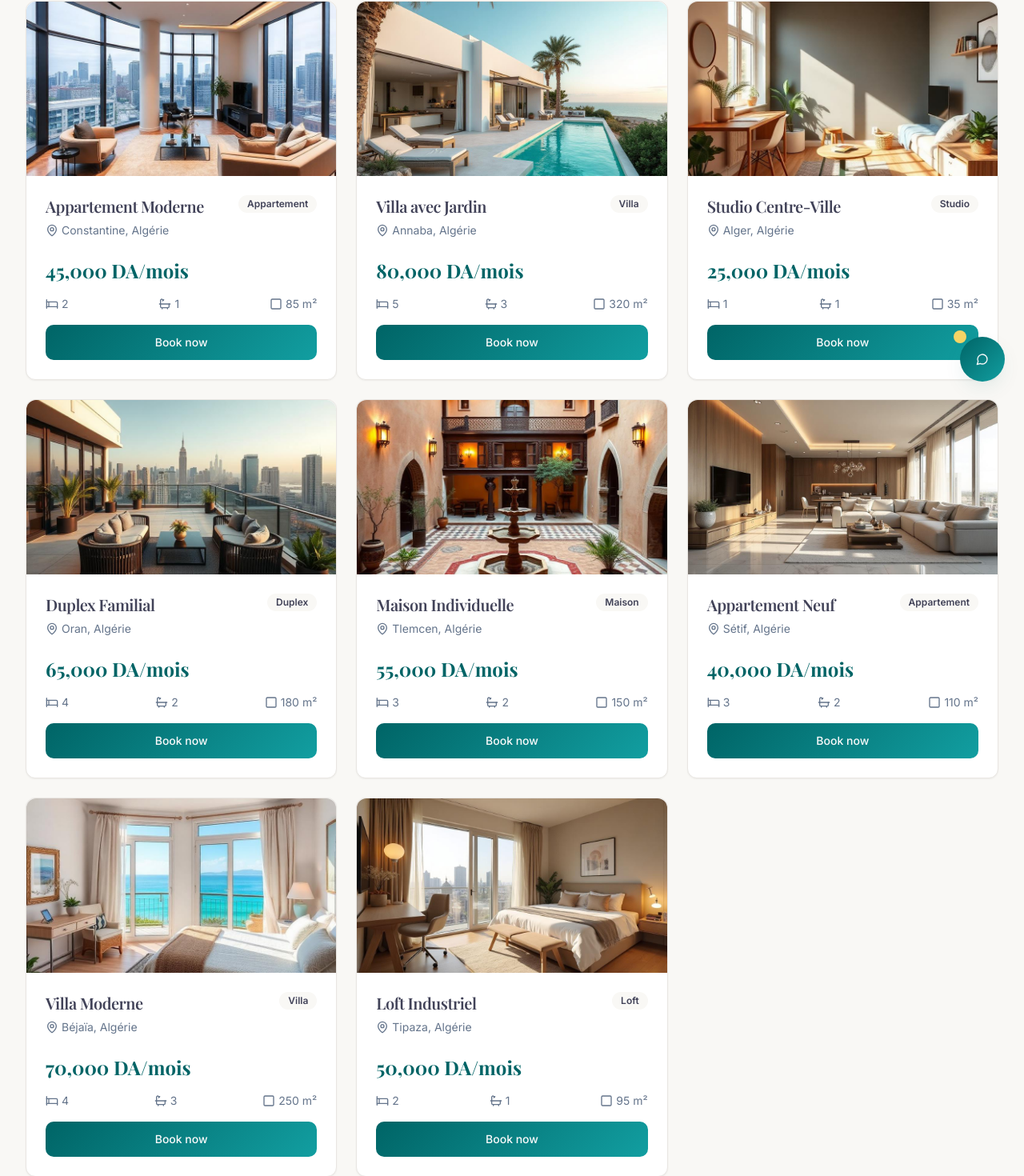
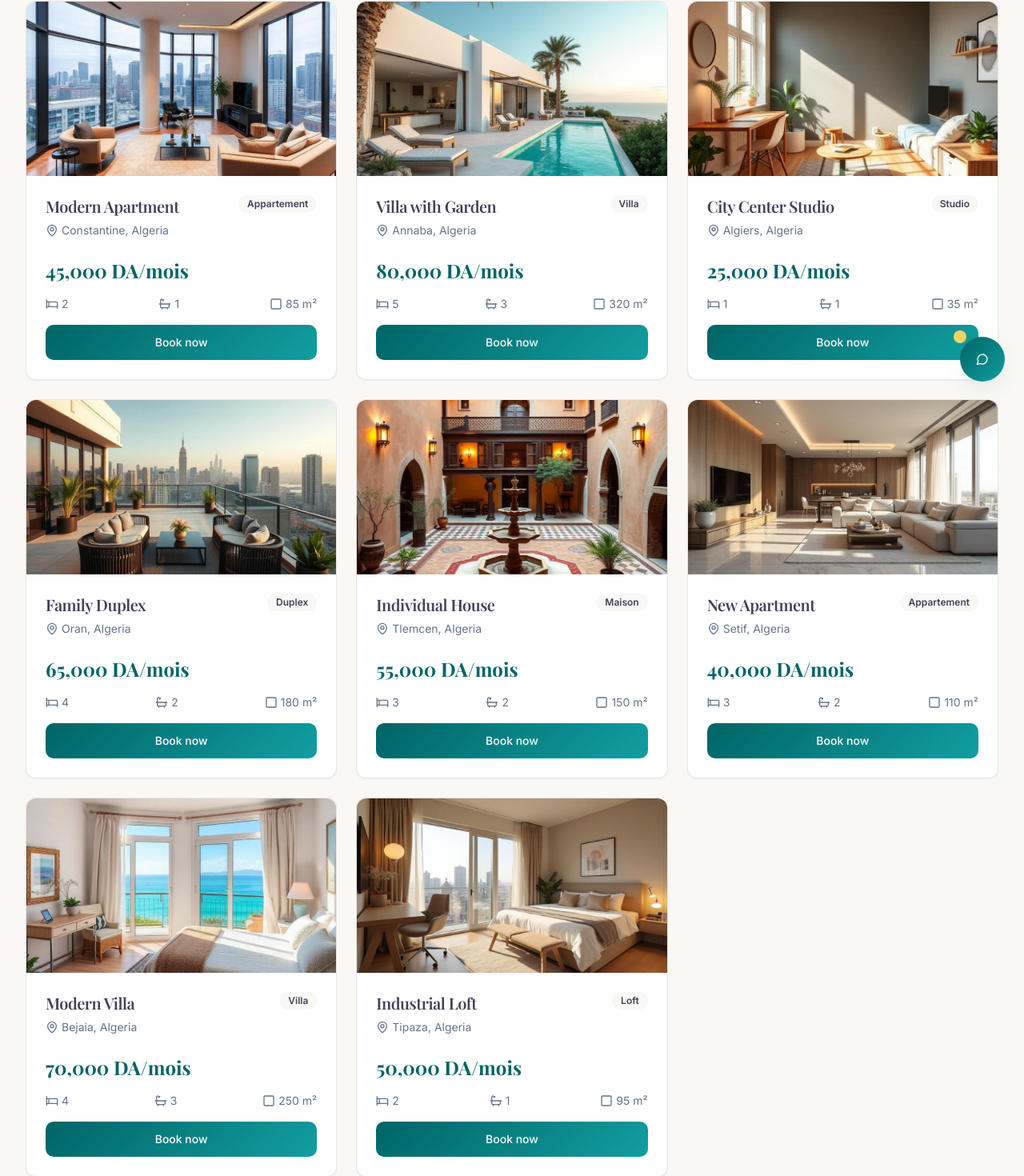
Before and after one commit to EdulogyIT/HOLIBAYT, a React (Vite) app: page /rent in a window 1280 px wide. Shown: the part 299-1769 px from the top of the page at 80% size. Built offline with nearby package versions, Linux system fonts and the light colour scheme.

Commit message:
Translate property names and locations
Translate property names and locations for buy, rent, and short stay pages.

```diff
--- a/src/contexts/LanguageContext.tsx
+++ b/src/contexts/LanguageContext.tsx
@@ -351,7 +351,42 @@ const allTranslations = {
     newsletterDescription: 'Abonnez-vous à notre newsletter et ne manquez jamais les dernières analyses immobilières',
     enterEmail: 'Entrez votre email',
     subscribe: 'S\'abonner',
-    backToBlog: 'Retour au Blog',
+    backToBlog: "Retour au Blog",
+
+    // Property names
+    villaMediterranean: "Villa Méditerranéenne",
+    luxuryApartment: "Appartement de Luxe",
+    modernApartment: "Appartement Moderne",
+    villaModern: "Villa Moderne",
+    duplexFamily: "Duplex Familial",
+    traditionalHouse: "Maison Traditionnelle",
+    modernStudio: "Studio Moderne",
+    apartmentStanding: "Appartement Standing",
+    villaWithPool: "Villa avec Piscine",
+    villaWithGarden: "Villa avec Jardin",
+    studioCenterCity: "Studio Centre-Ville",
+    individualHouse: "Maison Individuelle",
+    newApartment: "Appartement Neuf",
+    industrialLoft: "Loft Industriel",
+    studioShortStay: "Studio Courts Séjours",
+    seaViewApartment: "Appartement Vue Mer",
+    holidayVilla: "Villa de Vacances",
+    guestRoom: "Chambre d'Hôte",
+    modernLoft: "Loft Moderne",
+    familySuite: "Suite Familiale",
+    penthouseSeaView: "Penthouse Vue Mer",
+
+    // Locations
+    algerAlgeria: "Alger, Algérie",
+    oranAlgeria: "Oran, Algérie",
+    constantineAlgeria: "Constantine, Algérie",
+    tlemcenAlgeria: "Tlemcen, Algérie",
+    setifAlgeria: "Sétif, Algérie",
+    bejaiaAlgeria: "Béjaïa, Algérie",
+    annabaAlgeria: "Annaba, Algérie",
+    tipazaAlgeria: "Tipaza, Algérie",
+    algerCentreAlgeria: "Alger Centre, Algérie",
+
     publishedBy: 'Publié par',
     readMore: 'Lire plus',
 
@@ -730,7 +765,42 @@ const allTranslations = {
     newsletterDescription: 'Subscribe to our newsletter and never miss the latest real estate insights',
     enterEmail: 'Enter your email',
     subscribe: 'Subscribe',
-    backToBlog: 'Back to Blog',
+    backToBlog: "Back to Blog",
+
+    // Property names
+    villaMediterranean: "Mediterranean Villa",
+    luxuryApartment: "Luxury Apartment",
+    modernApartment: "Modern Apartment",
+    villaModern: "Modern Villa",
+    duplexFamily: "Family Duplex",
+    traditionalHouse: "Traditional House",
+    modernStudio: "Modern Studio",
+    apartmentStanding: "Luxury Apartment",
+    villaWithPool: "Villa with Pool",
+    villaWithGarden: "Villa with Garden",
+    studioCenterCity: "City Center Studio",
+    individualHouse: "Individual House",
+    newApartment: "New Apartment",
+    industrialLoft: "Industrial Loft",
+    studioShortStay: "Short Stay Studio",
+    seaViewApartment: "Sea View Apartment",
+    holidayVilla: "Holiday Villa",
+    guestRoom: "Guest Room",
+    modernLoft: "Modern Loft",
+    familySuite: "Family Suite",
+    penthouseSeaView: "Sea View Penthouse",
+
+    // Locations
+    algerAlgeria: "Algiers, Algeria",
+    oranAlgeria: "Oran, Algeria",
+    constantineAlgeria: "Constantine, Algeria",
+    tlemcenAlgeria: "Tlemcen, Algeria",
+    setifAlgeria: "Setif, Algeria",
+    bejaiaAlgeria: "Bejaia, Algeria",
+    annabaAlgeria: "Annaba, Algeria",
+    tipazaAlgeria: "Tipaza, Algeria",
+    algerCentreAlgeria: "Algiers Center, Algeria",
+
     publishedBy: 'Published by',
     readMore: 'Read more',
 
@@ -1110,7 +1180,42 @@ const allTranslations = {
     newsletterDescription: 'اشترك في نشرتنا الإخبارية ولا تفوت أحدث الرؤى العقارية',
     enterEmail: 'أدخل بريدك الإلكتروني',
     subscribe: 'اشتراك',
-    backToBlog: 'العودة للمدونة',
+    backToBlog: "العودة للمدونة",
+
+    // Property names
+    villaMediterranean: "فيلا البحر الأبيض المتوسط",
+    luxuryApartment: "شقة فاخرة",
+    modernApartment: "شقة حديثة",
+    villaModern: "فيلا حديثة",
+    duplexFamily: "دوبلكس عائلي",
+    traditionalHouse: "منزل تقليدي",
+    modernStudio: "استوديو حديث",
+    apartmentStanding: "شقة فاخرة",
+    villaWithPool: "فيلا مع مسبح",
+    villaWithGarden: "فيلا مع حديقة",
+    studioCenterCity: "استوديو وسط المدينة",
+    individualHouse: "منزل منفرد",
+    newApartment: "شقة جديدة",
+    industrialLoft: "لوفت صناعي",
+    studioShortStay: "استوديو إقامة قصيرة",
+    seaViewApartment: "شقة بإطلالة بحرية",
+    holidayVilla: "فيلا عطلات",
+    guestRoom: "غرفة ضيافة",
+    modernLoft: "لوفت حديث",
+    familySuite: "جناح عائلي",
+    penthouseSeaView: "بنتهاوس بإطلالة بحرية",
+
+    // Locations
+    algerAlgeria: "الجزائر، الجزائر",
+    oranAlgeria: "وهران، الجزائر",
+    constantineAlgeria: "قسنطينة، الجزائر",
+    tlemcenAlgeria: "تلمسان، الجزائر",
+    setifAlgeria: "سطيف، الجزائر",
+    bejaiaAlgeria: "بجاية، الجزائر",
+    annabaAlgeria: "عنابة، الجزائر",
+    tipazaAlgeria: "تيبازة، الجزائر",
+    algerCentreAlgeria: "وسط الجزائر، الجزائر",
+
     publishedBy: 'نشر بواسطة',
     readMore: 'اقرأ المزيد',
 
--- a/src/pages/Buy.tsx
+++ b/src/pages/Buy.tsx
@@ -29,8 +29,8 @@ const Buy = () => {
   const properties = [
     {
       id: 1,
-      title: "Villa Méditerranéenne",
-      location: "Alger, Algérie",
+      title: t('villaMediterranean'),
+      location: t('algerAlgeria'),
       price: "2,500,000 DA",
       beds: 4,
       baths: 3,
@@ -40,8 +40,8 @@ const Buy = () => {
     },
     {
       id: 2,
-      title: "Appartement de Luxe",
-      location: "Oran, Algérie",
+      title: t('luxuryApartment'),
+      location: t('oranAlgeria'),
       price: "1,800,000 DA",
       beds: 3,
       baths: 2,
@@ -51,8 +51,8 @@ const Buy = () => {
     },
     {
       id: 7,
-      title: "Villa Moderne",
-      location: "Constantine, Algérie",
+      title: t('villaModern'),
+      location: t('constantineAlgeria'),
       price: "3,200,000 DA",
       beds: 5,
       baths: 4,
@@ -62,8 +62,8 @@ const Buy = () => {
     },
     {
       id: 8,
-      title: "Duplex Familial",
-      location: "Tlemcen, Algérie",
+      title: t('duplexFamily'),
+      location: t('tlemcenAlgeria'),
       price: "2,800,000 DA",
       beds: 4,
       baths: 3,
@@ -73,8 +73,8 @@ const Buy = () => {
     },
     {
       id: 9,
-      title: "Maison Traditionnelle",
-      location: "Sétif, Algérie",
+      title: t('traditionalHouse'),
+      location: t('setifAlgeria'),
       price: "1,950,000 DA",
       beds: 3,
       baths: 2,
@@ -84,8 +84,8 @@ const Buy = () => {
     },
     {
       id: 10,
-      title: "Studio Moderne",
-      location: "Béjaïa, Algérie",
+      title: t('modernStudio'),
+      location: t('bejaiaAlgeria'),
       price: "950,000 DA",
       beds: 1,
       baths: 1,
@@ -95,8 +95,8 @@ const Buy = () => {
     },
     {
       id: 11,
-      title: "Appartement Standing",
-      location: "Annaba, Algérie",
+      title: t('apartmentStanding'),
+      location: t('annabaAlgeria'),
       price: "2,100,000 DA",
       beds: 3,
       baths: 2,
@@ -106,8 +106,8 @@ const Buy = () => {
     },
     {
       id: 12,
-      title: "Villa avec Piscine",
-      location: "Tipaza, Algérie",
+      title: t('villaWithPool'),
+      location: t('tipazaAlgeria'),
       price: "4,500,000 DA",
       beds: 6,
       baths: 5,
--- a/src/pages/Rent.tsx
+++ b/src/pages/Rent.tsx
@@ -29,8 +29,8 @@ const Rent = () => {
   const properties = [
     {
       id: 3,
-      title: "Appartement Moderne",
-      location: "Constantine, Algérie",
+      title: t('modernApartment'),
+      location: t('constantineAlgeria'),
       price: "45,000 DA/mois",
       beds: 2,
       baths: 1,
@@ -40,8 +40,8 @@ const Rent = () => {
     },
     {
       id: 4,
-      title: "Villa avec Jardin",
-      location: "Annaba, Algérie",
+      title: t('villaWithGarden'),
+      location: t('annabaAlgeria'),
       price: "80,000 DA/mois",
       beds: 5,
       baths: 3,
@@ -51,8 +51,8 @@ const Rent = () => {
     },
     {
       id: 13,
-      title: "Studio Centre-Ville",
-      location: "Alger, Algérie",
+      title: t('studioCenterCity'),
+      location: t('algerAlgeria'),
       price: "25,000 DA/mois",
       beds: 1,
       baths: 1,
@@ -62,8 +62,8 @@ const Rent = () => {
     },
     {
       id: 14,
-      title: "Duplex Familial",
-      location: "Oran, Algérie",
+      title: t('duplexFamily'),
+      location: t('oranAlgeria'),
       price: "65,000 DA/mois",
       beds: 4,
       baths: 2,
@@ -73,8 +73,8 @@ const Rent = () => {
     },
     {
       id: 15,
-      title: "Maison Individuelle",
-      location: "Tlemcen, Algérie",
+      title: t('individualHouse'),
+      location: t('tlemcenAlgeria'),
       price: "55,000 DA/mois",
       beds: 3,
       baths: 2,
@@ -84,8 +84,8 @@ const Rent = () => {
     },
     {
       id: 16,
-      title: "Appartement Neuf",
-      location: "Sétif, Algérie",
+      title: t('newApartment'),
+      location: t('setifAlgeria'),
       price: "40,000 DA/mois",
       beds: 3,
       baths: 2,
@@ -95,8 +95,8 @@ const Rent = () => {
     },
     {
       id: 17,
-      title: "Villa Moderne",
-      location: "Béjaïa, Algérie",
+      title: t('villaModern'),
+      location: t('bejaiaAlgeria'),
       price: "70,000 DA/mois",
       beds: 4,
       baths: 3,
@@ -106,8 +106,8 @@ const Rent = () => {
     },
     {
       id: 18,
-      title: "Loft Industriel",
-      location: "Tipaza, Algérie",
+      title: t('industrialLoft'),
+      location: t('tipazaAlgeria'),
       price: "50,000 DA/mois",
       beds: 2,
       baths: 1,
--- a/src/pages/ShortStay.tsx
+++ b/src/pages/ShortStay.tsx
@@ -29,8 +29,8 @@ const ShortStay = () => {
   const properties = [
     {
       id: 5,
-      title: "Studio Courts Séjours",
-      location: "Alger Centre, Algérie",
+      title: t('studioShortStay'),
+      location: t('algerCentreAlgeria'),
       price: "8,000 DA/nuit",
       beds: 1,
       baths: 1,
@@ -41,8 +41,8 @@ const ShortStay = () => {
     },
     {
       id: 6,
-      title: "Appartement Vue Mer",
-      location: "Tipaza, Algérie",
+      title: t('seaViewApartment'),
+      location: t('tipazaAlgeria'),
       price: "12,000 DA/nuit",
       beds: 2,
       baths: 1,
@@ -53,8 +53,8 @@ const ShortStay = () => {
     },
     {
       id: 19,
-      title: "Villa de Vacances",
-      location: "Oran, Algérie",
+      title: t('holidayVilla'),
+      location: t('oranAlgeria'),
       price: "18,000 DA/nuit",
       beds: 4,
       baths: 3,
@@ -65,8 +65,8 @@ const ShortStay = () => {
     },
     {
       id: 20,
-      title: "Chambre d'Hôte",
-      location: "Constantine, Algérie",
+      title: t('guestRoom'),
+      location: t('constantineAlgeria'),
       price: "6,000 DA/nuit",
       beds: 1,
       baths: 1,
@@ -77,8 +77,8 @@ const ShortStay = () => {
     },
     {
       id: 21,
-      title: "Loft Moderne",
-      location: "Annaba, Algérie",
+      title: t('modernLoft'),
+      location: t('annabaAlgeria'),
       price: "14,000 DA/nuit",
       beds: 2,
       baths: 2,
@@ -89,8 +89,8 @@ const ShortStay = () => {
     },
     {
       id: 22,
-      title: "Suite Familiale",
-      location: "Tlemcen, Algérie",
+      title: t('familySuite'),
+      location: t('tlemcenAlgeria'),
       price: "16,000 DA/nuit",
       beds: 3,
       baths: 2,
@@ -101,8 +101,8 @@ const ShortStay = () => {
     },
     {
       id: 23,
-      title: "Penthouse Vue Mer",
-      location: "Béjaïa, Algérie",
+      title: t('penthouseSeaView'),
+      location: t('bejaiaAlgeria'),
       price: "25,000 DA/nuit",
       beds: 3,
       baths: 3,
@@ -113,8 +113,8 @@ const ShortStay = () => {
     },
     {
       id: 24,
-      title: "Maison Traditionnelle",
-      location: "Sétif, Algérie",
+      title: t('traditionalHouse'),
+      location: t('setifAlgeria'),
       price: "10,000 DA/nuit",
       beds: 2,
       baths: 1,
```
